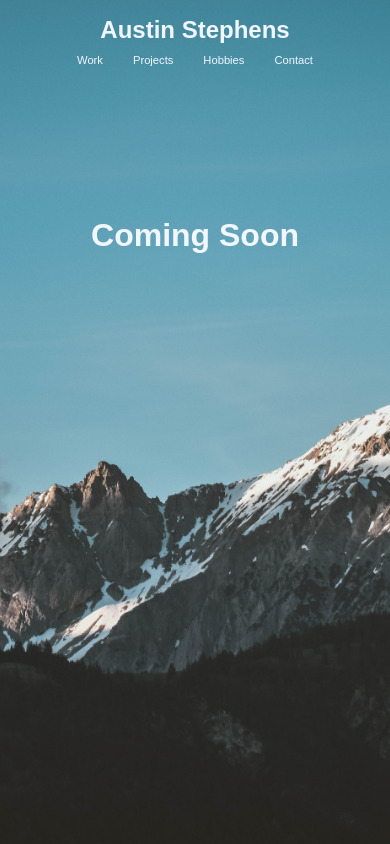
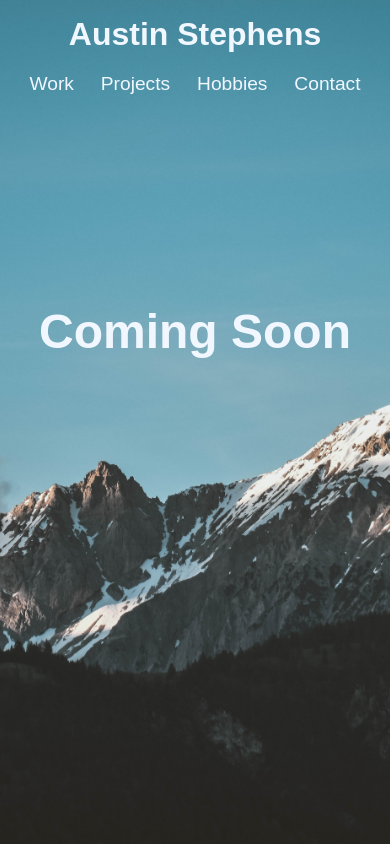
Before and after one commit to akasos/akasos.github.io, a plain HTML site: page index.html in a window 390 px wide. Drawn offline with nearby package versions, Linux system fonts and the light colour scheme.

Commit message:
more tweaking

```diff
--- a/css/style.css
+++ b/css/style.css
@@ -35,9 +35,9 @@ header {
 }
 
 #logo-wrapper {
-
     flex: auto;
     color: rgb(241, 247, 255);
+
 }
 
 #logo-wrapper > h1 {
@@ -45,7 +45,6 @@ header {
 }
 
 #link-wrapper {
-
     flex: auto;
 }
 
@@ -55,7 +54,7 @@ header {
    align-items: center;
    justify-content: space-around;
    list-style: none;
-   font-size: 1.3em;
+   font-size: 1.2em;
 }
 
 li {
@@ -89,76 +88,21 @@ li a {
 }
 
 
-@media(min-width: 768px)
+@media(max-width: 1024px)
 {
 
-    #item-wrapper {
-        justify-content: center;
-
+    #intro-wrapper {
+        top: 28%;
     }
-    li {
-
-        margin: 0 15px;
-    }
-
-}
-
-@media(max-width: 768px)
-{
-
-    #item-wrapper {
-        justify-content: center;
-    }
-    li {
-
-        margin: 0 15px;
-    }
-
-    #item-wrapper {
-        font-size: 1em;
-      }
-      #logo-wrapper {
-        margin-bottom: 10px;
-
-    }
-
-    #logo-wrapper > h1 {
-
-        font-size: 1.5em;
-       }
-
 }
 
 @media(max-width: 480px)
 {
 
     #logo-wrapper {
-        text-align: center;
-        margin-bottom: 10px;
-        flex: 0 0 100%;
+      margin-bottom: 20px;
     }
-    #logo-wrapper > h1 {
-        text-align: center;
-        font-size: 1.5em;
-       }
-
-    #link-wrapper {
-        flex: 0 0 100%;
-    }
-    #item-wrapper {
-      font-size: .7em;
-    }
-
-    #intro-wrapper {
-        top: 20%;
-    }
-
-    #intro-wrapper > h1 {
-        font-size: 2em;
-    }
-
 }
-
 
 
 /*Work section */
```
